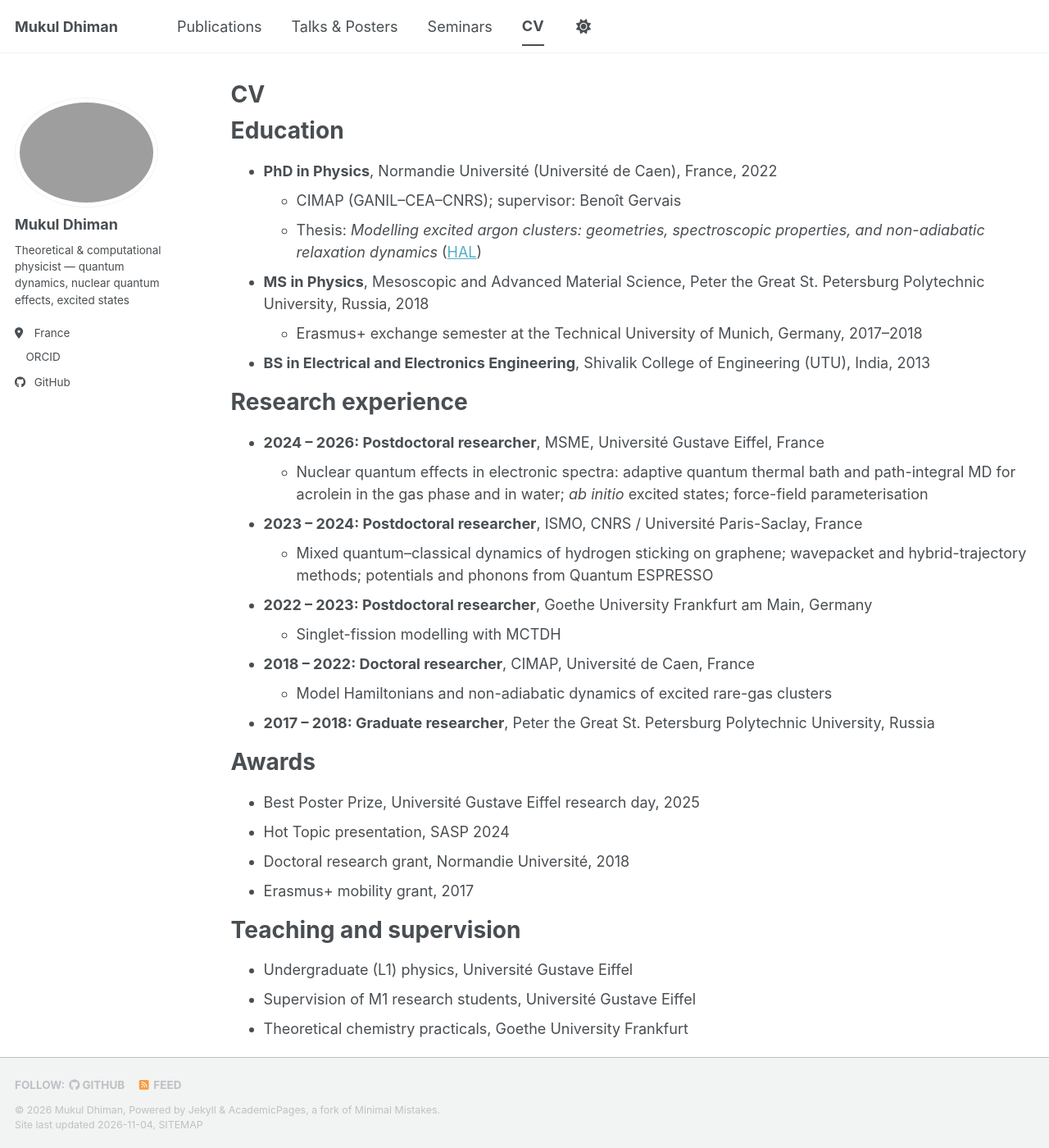
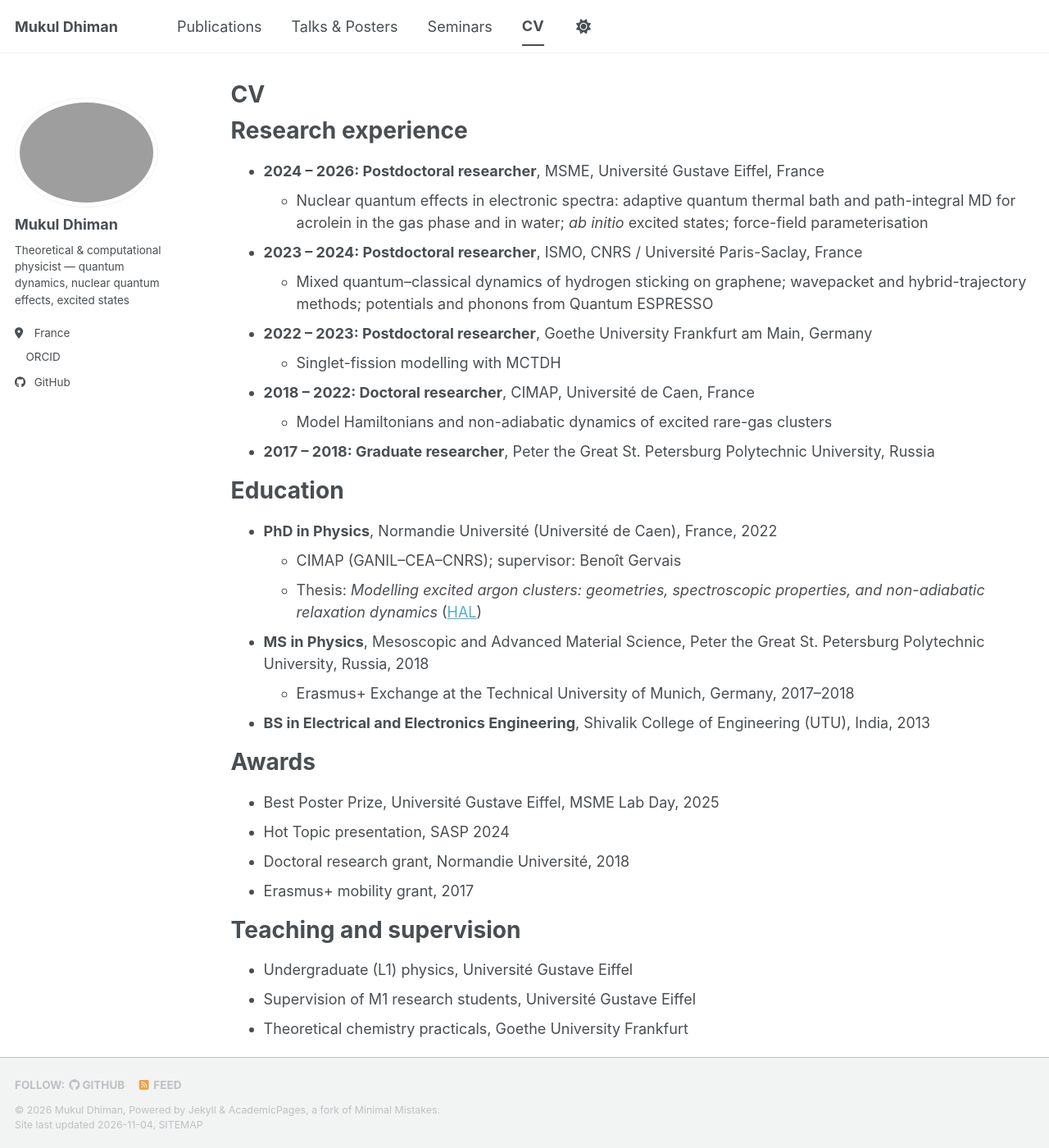
Before and after one commit to simul-md/dhiman.github.io, a Jekyll site: the page built from _pages/cv.md, in a window 1280 px wide and 1400 px high. Shown: the whole window at 82% size. Built offline with Jekyll 4.4.1, drawn with Linux system fonts in a browser that asks for light colours; a style sheet for code colours, icons or effects is not loaded; part of the change alters nothing that is shown; some of the changed text lies outside the part shown.

Commit message:
Update cv.md

```diff
--- a/_pages/cv.md
+++ b/_pages/cv.md
@@ -8,15 +8,6 @@ redirect_from:
 ---
 
 {% include base_path %}
-
-Education
-======
-* **PhD in Physics**, Normandie Université (Université de Caen), France, 2022
-  * CIMAP (GANIL–CEA–CNRS); supervisor: Benoît Gervais
-  * Thesis: *Modelling excited argon clusters: geometries, spectroscopic properties, and non-adiabatic relaxation dynamics* ([HAL](https://theses.hal.science/tel-03775595))
-* **MS in Physics**, Mesoscopic and Advanced Material Science, Peter the Great St. Petersburg Polytechnic University, Russia, 2018
-  * Erasmus+ exchange semester at the Technical University of Munich, Germany, 2017–2018
-* **BS in Electrical and Electronics Engineering**, Shivalik College of Engineering (UTU), India, 2013
 
 Research experience
 ======
@@ -30,9 +21,18 @@ Research experience
   * Model Hamiltonians and non-adiabatic dynamics of excited rare-gas clusters
 * **2017 – 2018: Graduate researcher**, Peter the Great St. Petersburg Polytechnic University, Russia
 
+Education
+======
+* **PhD in Physics**, Normandie Université (Université de Caen), France, 2022
+  * CIMAP (GANIL–CEA–CNRS); supervisor: Benoît Gervais
+  * Thesis: *Modelling excited argon clusters: geometries, spectroscopic properties, and non-adiabatic relaxation dynamics* ([HAL](https://theses.hal.science/tel-03775595))
+* **MS in Physics**, Mesoscopic and Advanced Material Science, Peter the Great St. Petersburg Polytechnic University, Russia, 2018
+  * Erasmus+ Exchange at the Technical University of Munich, Germany, 2017–2018
+* **BS in Electrical and Electronics Engineering**, Shivalik College of Engineering (UTU), India, 2013
+
 Awards
 ======
-* Best Poster Prize, Université Gustave Eiffel research day, 2025
+* Best Poster Prize, Université Gustave Eiffel, MSME Lab Day, 2025
 * Hot Topic presentation, SASP 2024
 * Doctoral research grant, Normandie Université, 2018
 * Erasmus+ mobility grant, 2017
@@ -49,6 +49,14 @@ Skills
 * **Electronic structure:** MOLCAS, Gaussian, Quantum ESPRESSO, model (pseudopotential) Hamiltonians
 * **Programming:** C, Python
 
+Language
+======
+* English (Fluent)
+* French (Intermediate)
+* German (Beginner)
+* Russian (Beginner)
+* Hindi (Native)
+
 Publications
 ======
   <ul>{% for post in site.publications reversed %}
```
